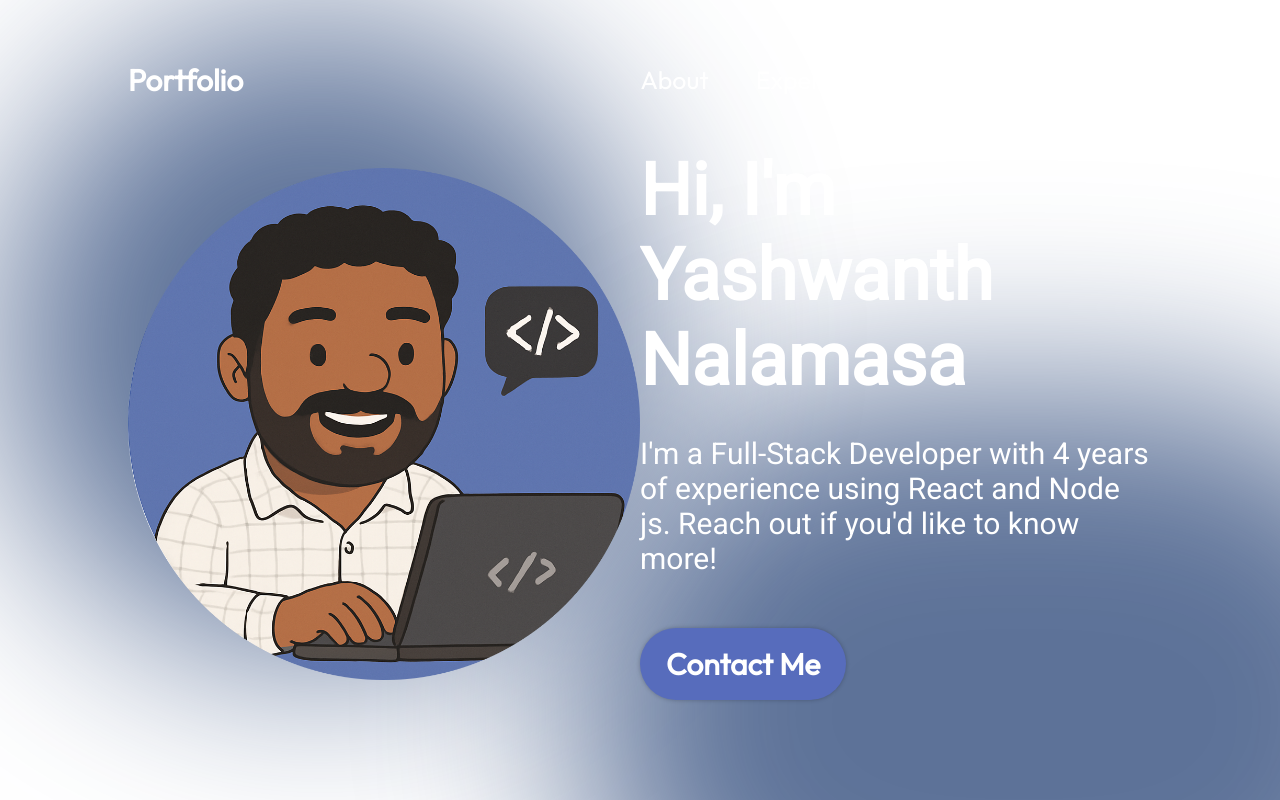
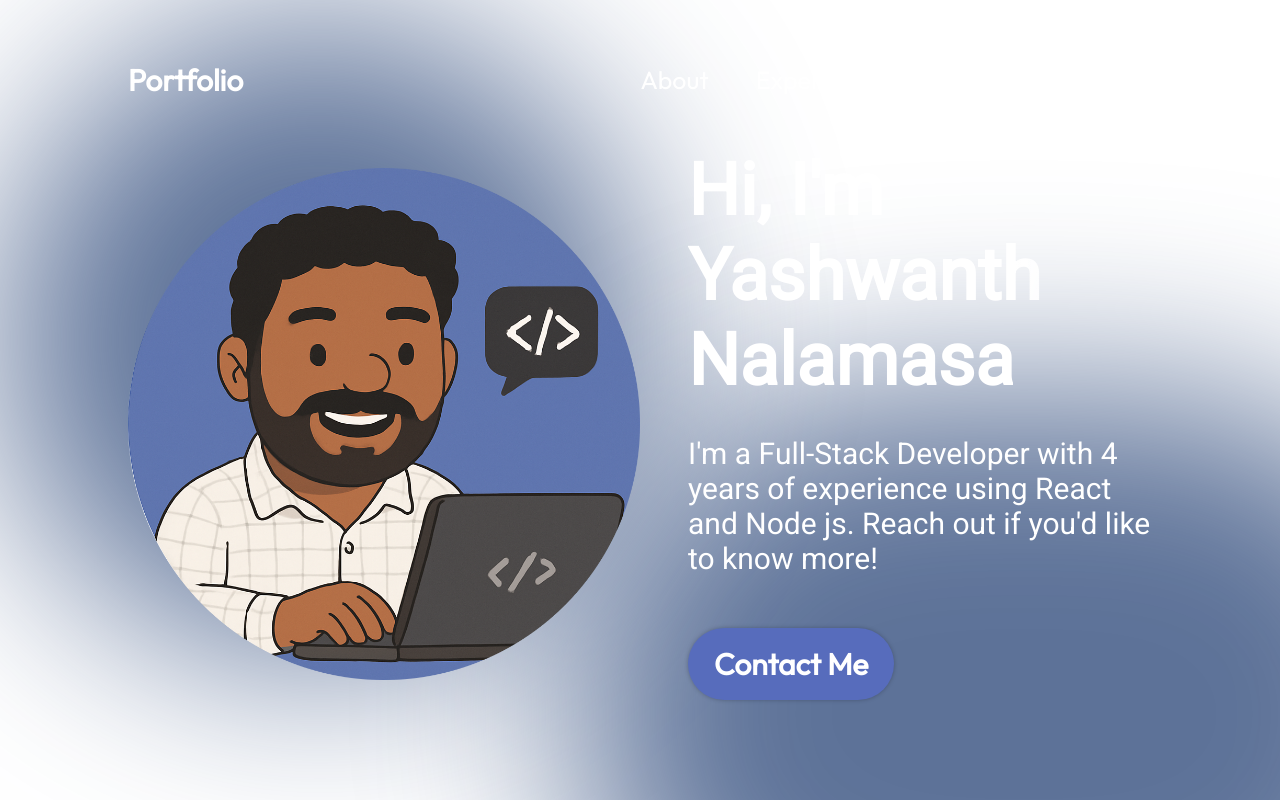
Before and after one commit to Yashu2507/portfolio, a React (Vite) app: page / in a window 1280 px wide. Shown: the top 800 px of the page. Built offline with nearby package versions, Linux system fonts and the light colour scheme.

Commit message:
Adjusted the gap between the images

```diff
--- a/src/components/Hero/Hero.module.css
+++ b/src/components/Hero/Hero.module.css
@@ -9,6 +9,7 @@
   z-index: 1;
   margin-left: 10%;
   margin-right: 10%;
+  gap: 3rem;
 }
 
 .content {
```
